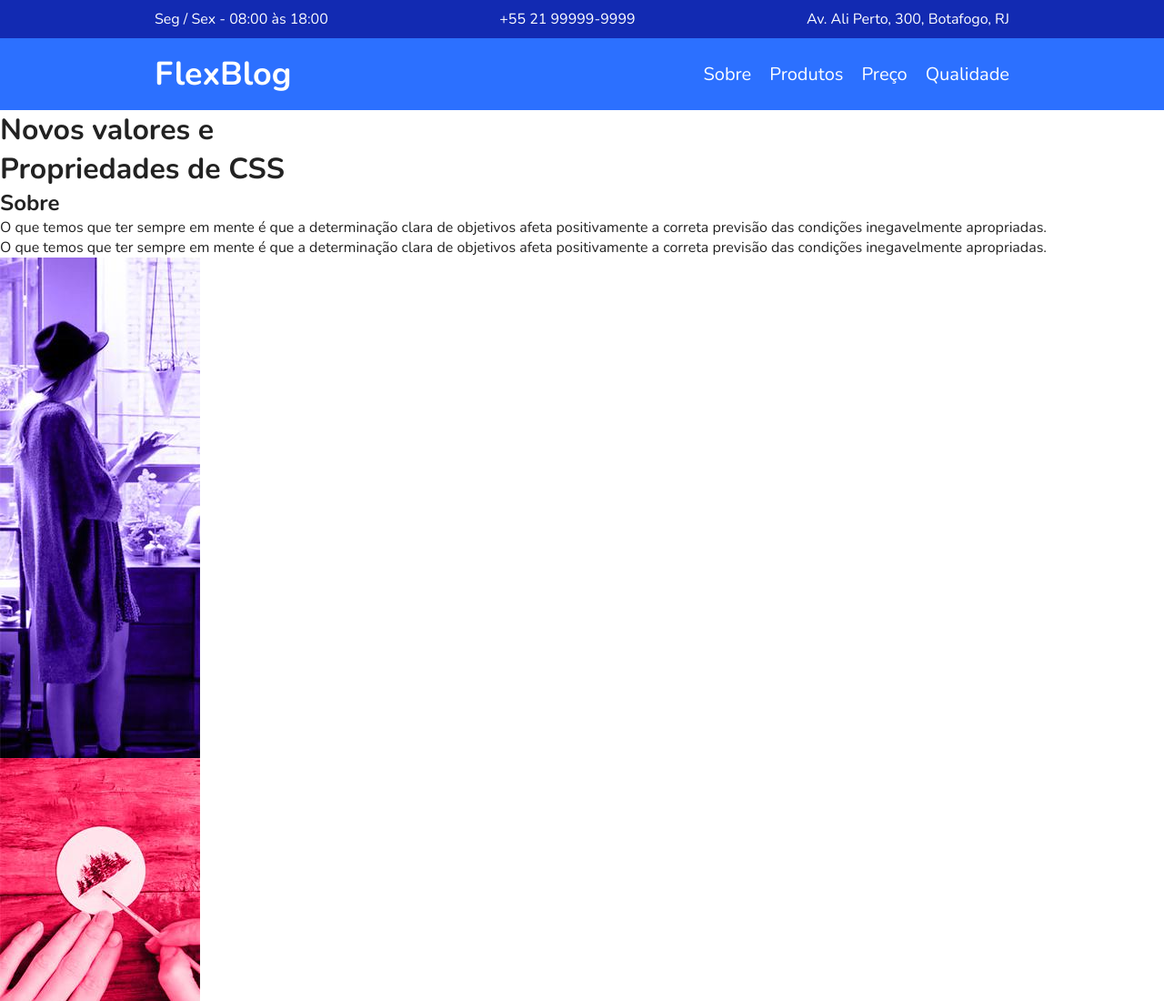
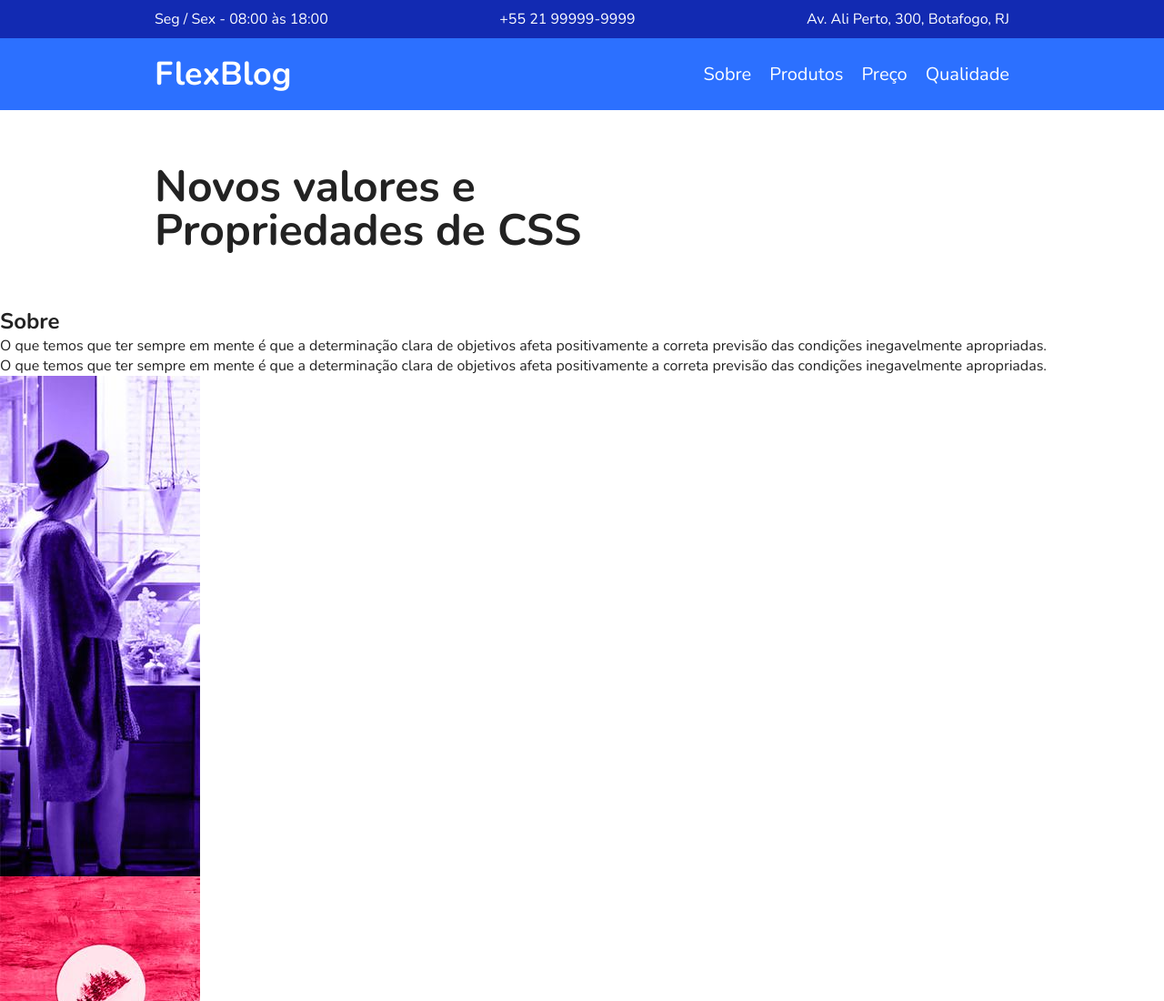
Before and after one commit to Jean-Stefan/FlexBlog, a plain HTML site: page index.html in a window 1280 px wide. Shown: the top 1100 px of the page at 91% size. Drawn offline with nearby package versions, Linux system fonts and the light colour scheme.

Commit message:
Style: Adicionada estilização da introdução

```diff
--- a/css/style.css
+++ b/css/style.css
@@ -96,3 +96,11 @@ img {
 .menu-nav a:hover {
     color: #122ab2;
 }
+
+.introducao {
+    font-size: 3rem;
+    line-height: 1;
+    max-width: 960px;
+    margin: 0 auto;
+    padding: 60px 10px;
+}
```
